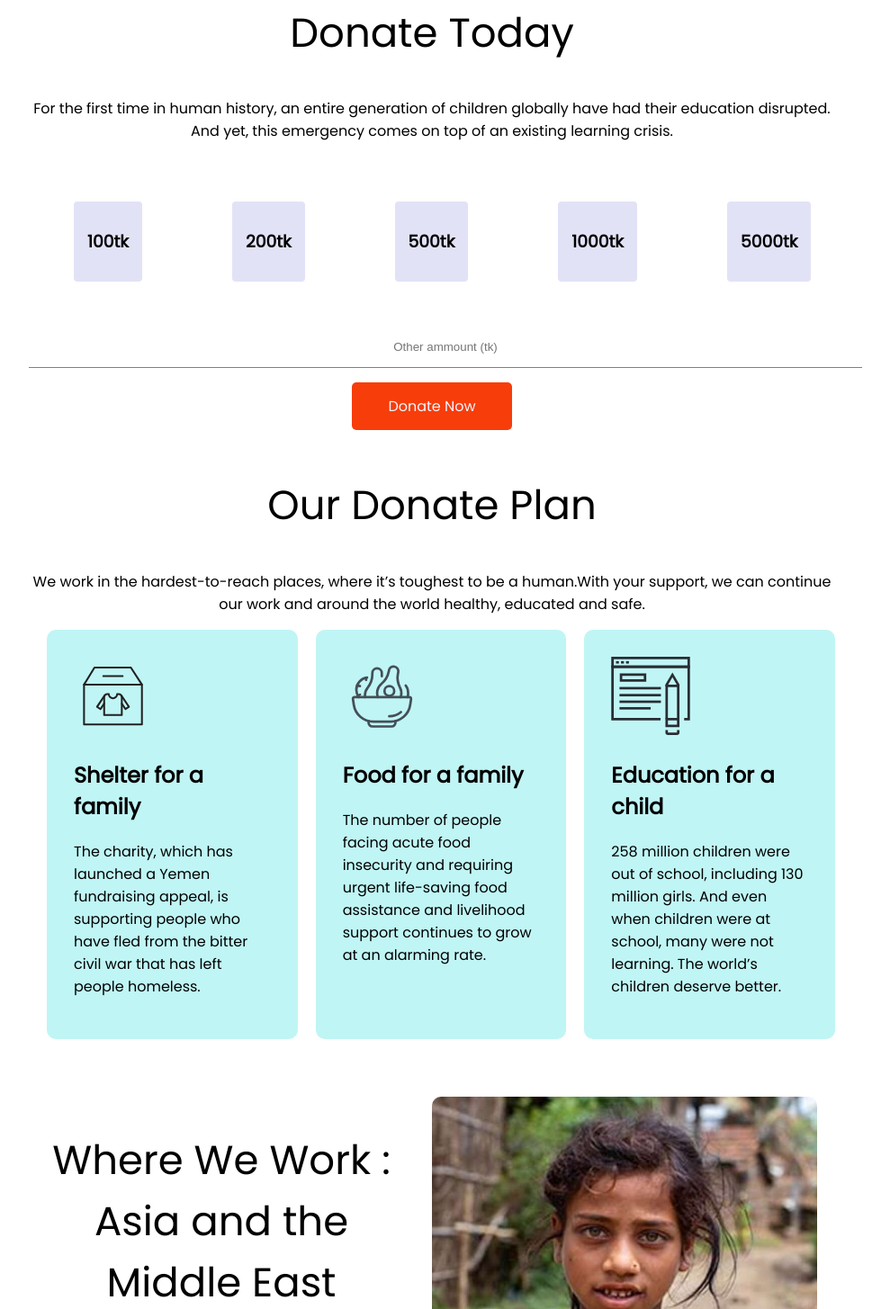
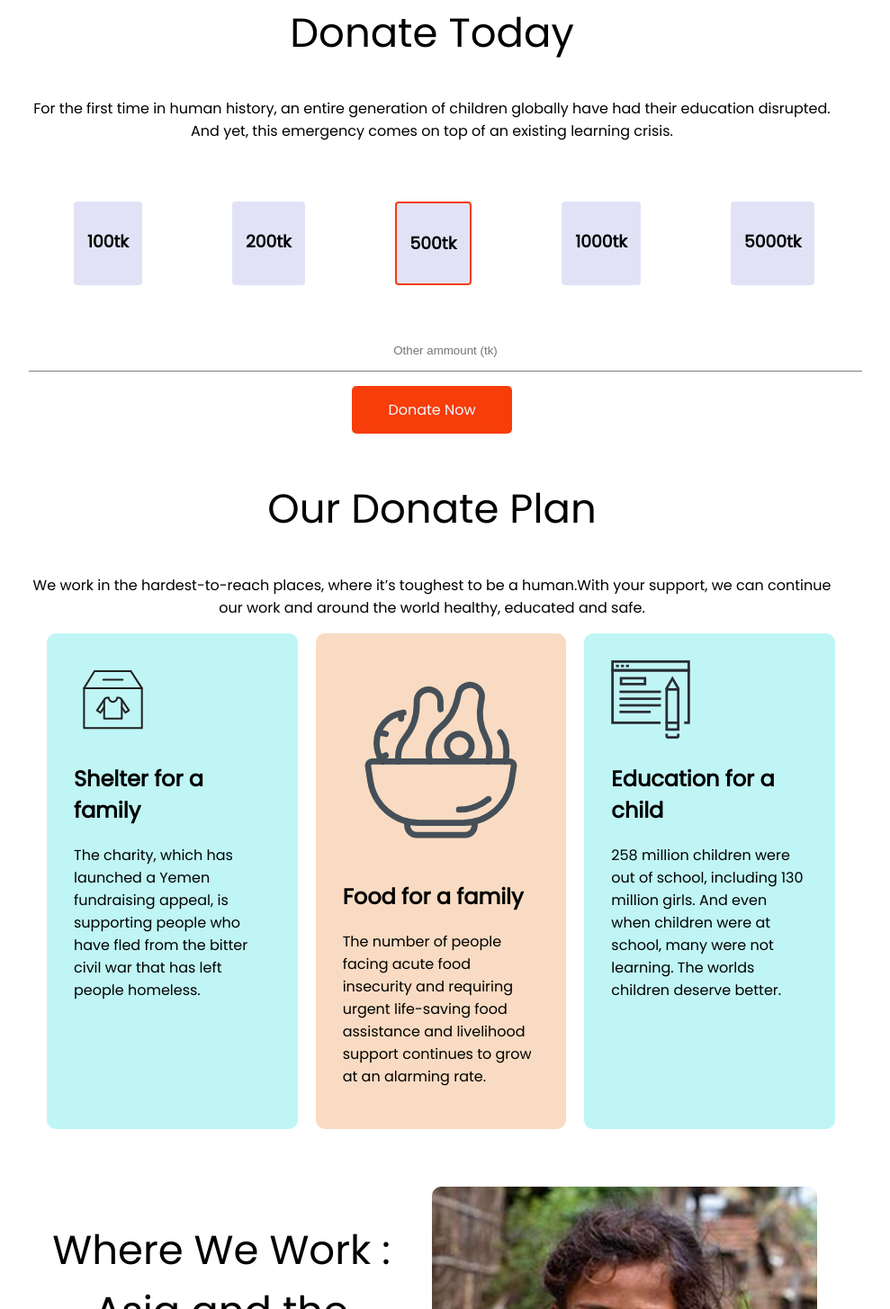
Before and after one commit to hmbadhon2/Donate-Flow, a plain HTML site: page index.html in a window 1280 px wide. Shown: the part 633-2088 px from the top of the page at 90% size, without its empty margins (160-1149 px from the left). Drawn offline with Linux system fonts and the light colour scheme.

Commit message:
some changed

```diff
--- a/index.html
+++ b/index.html
@@ -35,7 +35,7 @@
             <div class="flex-container">
                 <h3>100tk   </h3>
                 <h3>200tk   </h3>
-                <h3>500tk   </h3>
+                <h3 class="style-added">500tk</h3>
                 <h3>1000tk  </h3>
                 <h3>5000tk </h3>
              </div>
@@ -60,7 +60,7 @@
                     The charity, which has launched a Yemen fundraising appeal, is supporting people who have fled from the bitter civil war that has left people homeless.
                 </p>
             </div>
-            <div class="plan">
+            <div class="plan-01">
                 <img src="icon/icon8.svg" alt="">
                 <h2>Food for a family</h2>
                 <p>
@@ -71,7 +71,7 @@
                 <img src="icon/icon4.svg" alt="">
                 <h2>Education for a child</h2>
                 <p>
-                    258 million children were out of school, including 130 million girls. And even when children were at school, many were not learning. The world’s children deserve better.
+                    258 million children were out of school, including 130 million girls. And even when children were at school, many were not learning. The worlds children deserve better.
                 </p>
             </div>
         </div>
@@ -105,7 +105,6 @@
                     <input class="email" type="email" placeholder="E-mail">
                     <input class="submit" type="submit" value="Subcribe">
                 </form>
-
     </section>
 </body>
 <footer>
--- a/style.css
+++ b/style.css
@@ -57,9 +57,9 @@ margin: 50px 50px;
 
 }
 
-.flex-container style{
+.style-added{
     border: 2px solid rgb(247, 61, 10) ;
-    background-color: rgba(245, 190, 175, 0.609) ;
+    background-color: rgb(242, 179, 189);
 }
 .ammount-section input {
     outline: 0;
@@ -82,6 +82,15 @@ margin: 50px 50px;
     margin-left:20px;
     border-radius: 10px;
 }
+
+.plan-01{
+    width:30%;
+    background-color: rgb(248, 219, 194);
+    padding: 30px;
+    text-align: left;
+    margin-left:20px;
+    border-radius: 10px;
+}
  .plan img{
     position: right;
     width: 40%;
@@ -96,8 +105,8 @@ margin: 50px 50px;
  }
 
  .work-process img{
-width: 100%;
-border-radius: 10px;
+        width: 100%;
+        border-radius: 10px;
 
  }
 
```
